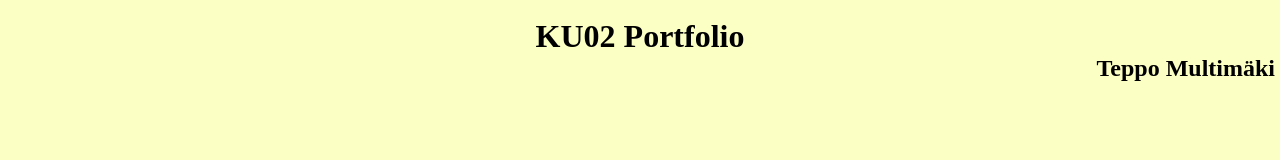
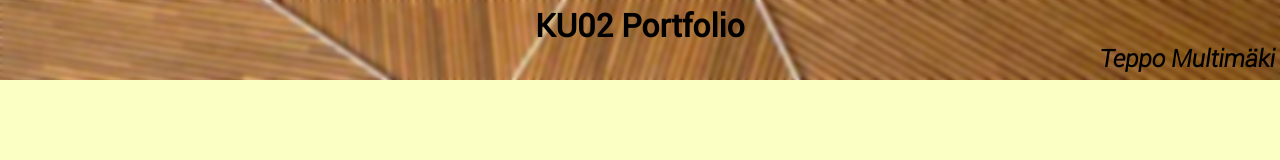
Before and after one commit to pinfineder/KU02-portfolio, a plain HTML site: page index.html in a window 1280 px wide. Drawn offline with Linux system fonts and the light colour scheme; a web font is replaced by a local one.

Commit message:
applied background and fonts

```diff
--- a/index.css
+++ b/index.css
@@ -6,31 +6,69 @@
     font-family: 'regular';
 }
 
+:root {
+    --navbar-height: 80px;
+}
+
 @font-face {
     font-family: 'regular';
-    src: url(/assets/fonts/Roboto/Roboto-Regular.tff);
+    src: url(./assets/fonts/roboto/Roboto-Regular.ttf);
 }
 
 @font-face {
     font-family: 'light';
-    src: url(\assets\fonts\roboto\Roboto-Thin.ttf);
+    src: url(./assets/fonts/roboto/Roboto-Thin.ttf);
+}
+
+@font-face {
+    font-family: 'bold';
+    src: url(./assets/fonts/roboto/Roboto-Bold.ttf);
+}
+
+@font-face {
+    font-family: 'light italic';
+    src: url(./assets/fonts/roboto/Roboto-LightItalic.ttf);
+}
+
+.container{
+    position: absolute;
+    height: 100%;
+    width: 100%;
+
+    background-color: rgb(251, 255, 195);
 }
 
 .navbar{
+    position: absolute;
+    height: var(--navbar-height);
+    width: 100%;
+
+    background-image: url(./assets/img/wood-2.png);
+    background-size: cover;
+    background-position: center center;
+    background-repeat: no-repeat;
+}
+
+.navbar-container{
     display: flex;
     flex-direction: column;
     position: absolute;
     align-items: center;
     justify-content: center;
 
-    height: 100px;
+    height: var(--navbar-height);
     width: 100%;
 
-    background-image: url(\assets\img\wood-2.png);
-    background-size: cover;
-    background-position: center center;
-    background-repeat: no-repeat;
+    backdrop-filter: blur(2px);
+}
 
+.navbar-top{
+    backdrop-filter: blur(2px);
+    box-shadow: 2px;
+}
+
+.title{
+    font-family: 'bold';
 }
 
 .navbar-bottom{
@@ -42,17 +80,17 @@
     margin-right: 10px;
 }
 
-.container{
-    position: absolute;
-    height: 100%;
-    width: 100%;
+.name{
+    backdrop-filter: blur(2px);
+}
 
-    background-color: rgb(251, 255, 195);
+.name h2{
+    font-family: 'light italic';
 }
 
 .content{
     position: absolute;
-    top: 100px;
-    height: calc(100% - 100px);
+    top: var(--navbar-height);
+    height: calc(100% - var(--navbar-height));
     width: 100%;
 }
--- a/index.html
+++ b/index.html
@@ -10,8 +10,9 @@
   <body>
     <div class="container">
       <div class="navbar">
+        <div class="navbar-container">
           <div class="navbar-top">
-          <div class="header">
+            <div class="title">
               <h1>KU02 Portfolio</h1>
             </div>
           </div>
@@ -21,6 +22,7 @@
             </div>
           </div>
         </div>
+      </div>
       <div class="content"></div>
     </div>
   </body>
```
Lines whose indentation alone changed are shown as unchanged.
